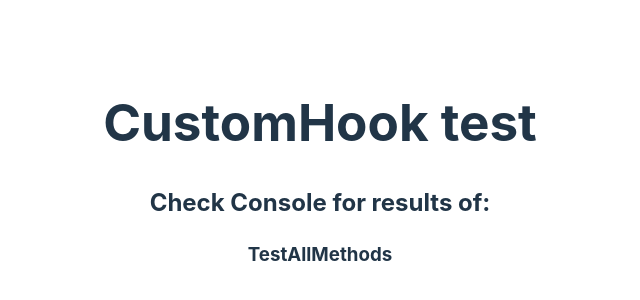
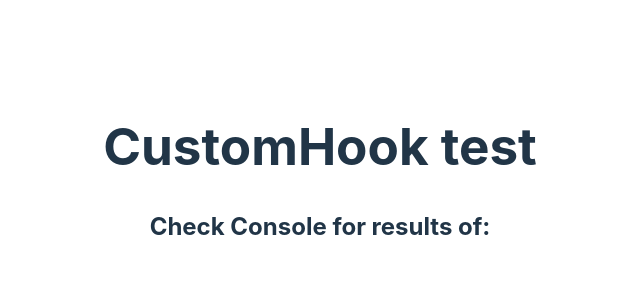
Before and after one commit to Thorn5/React-Fetch-CustomHooks-Vite, a React (Vite) app: page / in a window 1280 px wide. Shown: the part 226-526 px from the top of the page, without its empty margins (320-960 px from the left). Built offline with nearby package versions, Linux system fonts and the light colour scheme; no server answers.

Commit message:
Console formatting fixed

```diff
--- a/src/App.jsx
+++ b/src/App.jsx
@@ -14,7 +14,12 @@ function App() {
       <div>
         <h1>CustomHook test</h1>
         <h2>Check Console for results of:</h2>
-        <TestAllMethods />
+        {/* <TestAllMethods /> */}
+        {/* <UseAsyncAwaitTestApiUrl /> */}
+        {/* <UseAsyncAwaitTestServer /> */}
+        {/* <UseFetchTestApiUrl /> */}
+        {/* <UseFetchTestServer /> */}
+        {/* <UseMockDataTest /> */}
       </div>
     </>
   );
```
